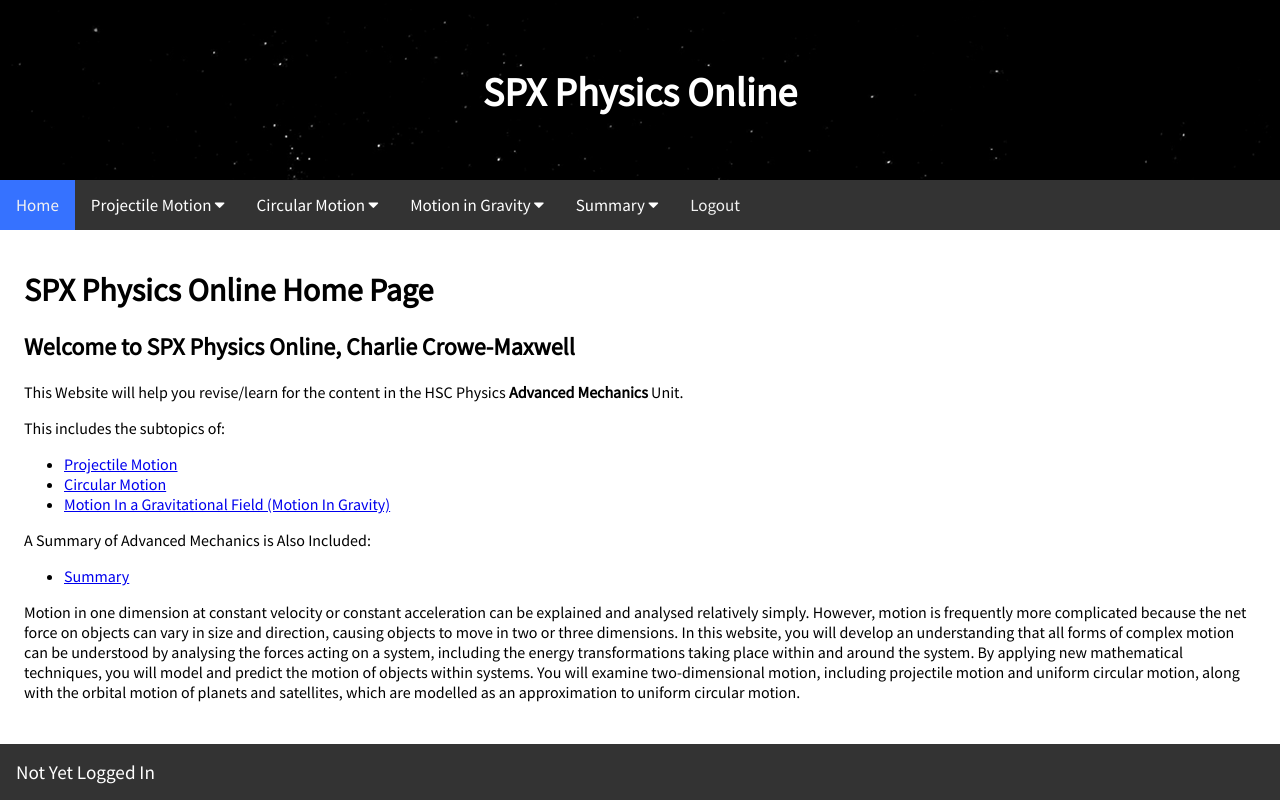
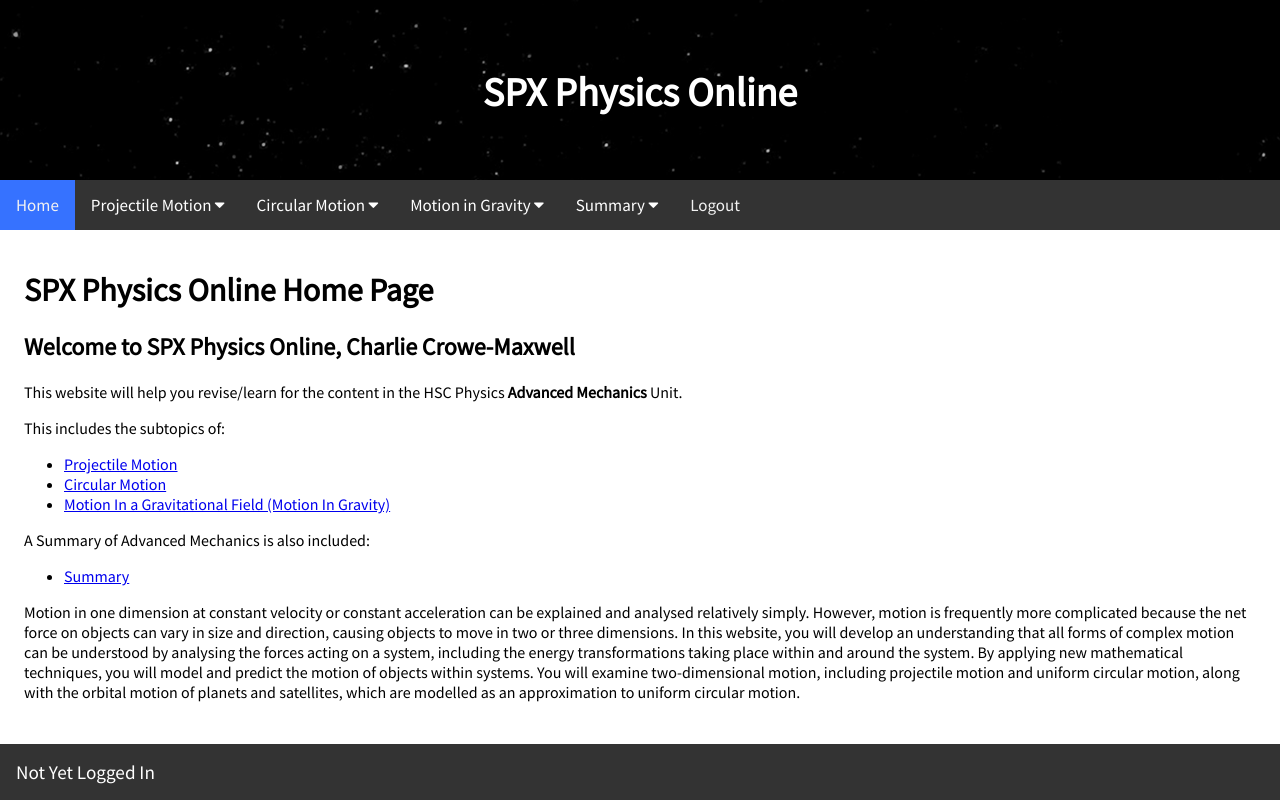
Before and after one commit to PYastreboff/IPT-Major-Project-2022, a PHP site: page / in a window 1280 px wide. Run offline with PHP 8.4, Linux system fonts and the light colour scheme; a user stored in the database is signed in.

Commit message:
editing reports

```diff
--- a/Part 3/System Deliverable 2/Website/cmInfo.php
+++ b/Part 3/System Deliverable 2/Website/cmInfo.php
@@ -53,7 +53,7 @@
                 <h3><b>Δθ</b> is the change in angle</h3>
                 <h3><b>t</b> is time</h3>
             </div>
-            <div class="subTitle">Centripedal Acceleration</div>
+            <div class="subTitle">Centripetal Acceleration</div>
             <div class="info">
                 Since the velocity of the object is changing, it is accelerating even though its
                 speed is not changing. The object is continually deviating inwards from its straight line direction and so has an acceleration towards the centre of its motion. This
--- a/Part 3/System Deliverable 2/Website/css/style.css
+++ b/Part 3/System Deliverable 2/Website/css/style.css
@@ -94,6 +94,10 @@
   display: block;
 }
 
+a.lg:hover {
+  background-color: #3672ff;
+}
+
 @media screen and (max-width: 758px) {
   .topnav a:not(:first-child), .dropdown .dropbtn {
     display: none;
@@ -103,9 +107,7 @@
     float: right;
     display: block;
   }
-}
 
-@media screen and (max-width: 758px) {
   .topnav.responsive {position: relative;}
   .topnav.responsive .icon {
     position: absolute;
@@ -129,6 +131,7 @@
     text-align: left;
   }
 }
+
 
 footer {
   display: block;
@@ -364,7 +367,7 @@
 }
 
 .stars {
-  background:#000 url(../img/header/stars.png) repeat top center;
+  background:#000 url(../img/header/stars_large.png) repeat top center;
   z-index: 0;
 }
 
--- a/Part 3/System Deliverable 2/Website/index.php
+++ b/Part 3/System Deliverable 2/Website/index.php
@@ -13,14 +13,14 @@
 			<div class="homeContent">
 				<h1>SPX Physics Online Home Page</h1>
 				<h2>Welcome to SPX Physics Online, <?php echo($_SESSION["firstName"]." ".$_SESSION["lastName"]); ?></h2>
-				<p>This Website will help you revise/learn for the content in the HSC Physics <b>Advanced Mechanics</b> Unit.</p>
+				<p>This website will help you revise/learn for the content in the HSC Physics <b>Advanced Mechanics</b> Unit.</p>
 				<p>This includes the subtopics of:</p>
 				<ul>
 					<li><a href="pmInfo.php">Projectile Motion</a></li>
 					<li><a href="cmInfo.php">Circular Motion</a></li>
 					<li><a href="migInfo.php">Motion In a Gravitational Field (Motion In Gravity)</a></li>
 				</ul>
-				<p>A Summary of Advanced Mechanics is Also Included:</p>
+				<p>A Summary of Advanced Mechanics is also included:</p>
 				<ul>
 					<li><a href="summaryVideo.php">Summary</a></li>
 				</ul>
--- a/Part 3/System Deliverable 2/Website/nav.php
+++ b/Part 3/System Deliverable 2/Website/nav.php
@@ -49,7 +49,7 @@
 			</div>
 		</div>
 
-		<a href="login.php">Logout</a>
+		<a href="login.php" class="lg">Logout</a>
 
 		<a href="javascript:void(0);" style="font-size:15px;" class="icon" onclick="changeNav()">&#9776;</a>
 	</div>
```
Also changed, not shown: Part 3/System Deliverable 2/Website/img/header/stars_large.png (added), 3 other files.
